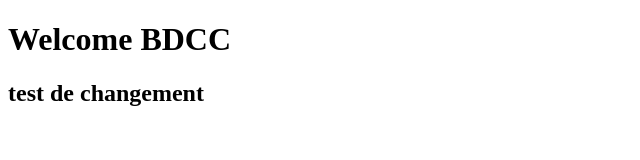
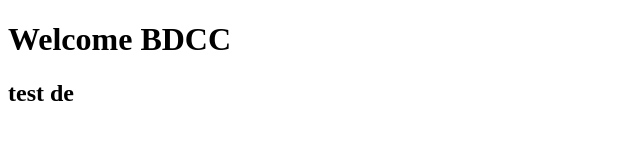
Before and after one commit to mesrarmahmoud/tp5devops, a plain HTML site: page index.html in a window 1280 px wide. Shown: the whole page, without its empty margins (0-640 px from the left). Drawn offline with Linux system fonts and the light colour scheme.

Commit message:
test change

```diff
--- a/index.html
+++ b/index.html
@@ -6,6 +6,6 @@
 </head>
 <body>
 <h1>Welcome BDCC</h1>
-<h2>test de changement</h2>
+<h2>test de </h2>
 </body>
 </html>
```
